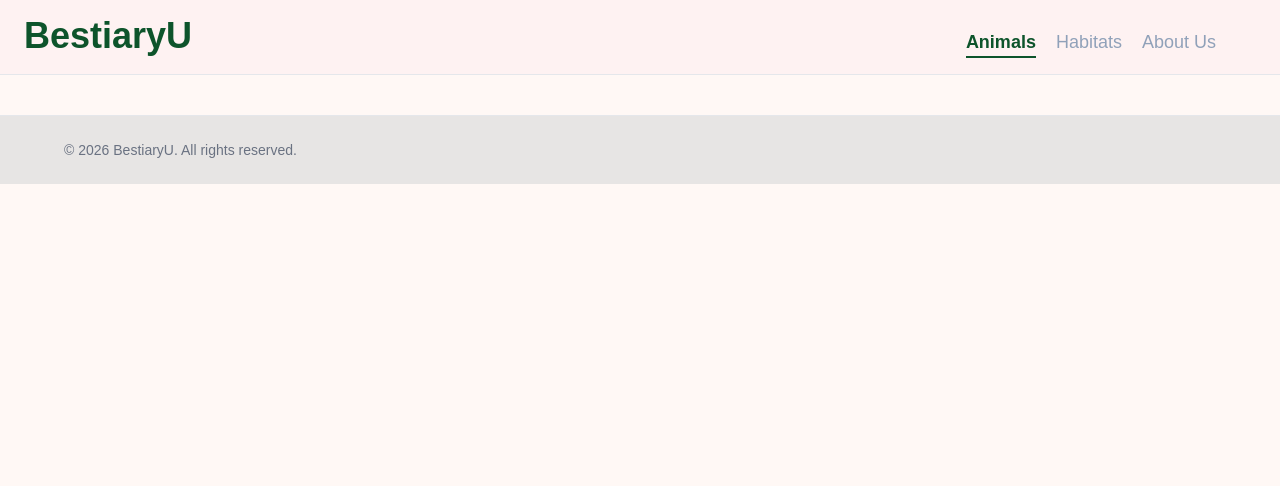
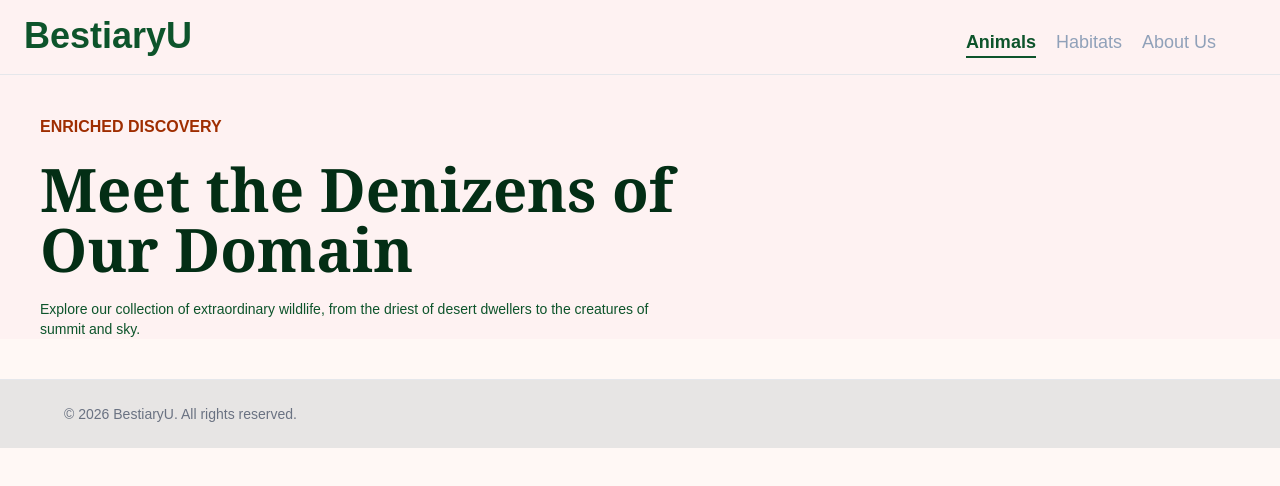
Before and after one commit to PatrickCookSAIT/cprg306_bestiaryu, a Next.js app: page /animals in a window 1280 px wide. Shown: the top 486 px of the page. Built offline with nearby package versions, Linux system fonts and the light colour scheme.

Commit message:
heading for animals page

```diff
--- a/app/animals/page.tsx
+++ b/app/animals/page.tsx
@@ -2,8 +2,12 @@ import React from 'react'
 
 const page = () => {
   return (
-    <div>
-
+    <div className="bg-red-50">
+      <div className="flex flex-col w-full lg:w-1/2 mx-10 mt-10">
+      <h2 className="text-xa text-orange-800 font-semibold mb-5">ENRICHED DISCOVERY</h2>
+      <h1 className="text-4xl lg:text-6xl text-green-950 font-serif font-bold">Meet the Denizens of Our Domain</h1>
+      <p className="mt-5 text-sm text-green-900">Explore our collection of extraordinary wildlife, from the driest of desert dwellers to the creatures of summit and sky.</p>
+      </div>
     </div>
   )
 }
--- a/app/page.tsx
+++ b/app/page.tsx
@@ -2,6 +2,7 @@
 import HomeAnimalCard from "@/components/HomeAnimalCard";
 import Image from "next/image";
 import { animals } from "../lib/data";
+import Link from "next/link";
 
 //server won't cache the random animal choices so it with allow for new animals each reload
 export const dynamic = "force-dynamic";
@@ -49,7 +50,7 @@ export default function Home() {
       <h1 className="text-2xl text-green-900 font-bold font-serif">Featured Species</h1>
       <div className="flex flex-row mt-2 justify-between">
         <h2 className="text-green-900 text-sm">Meet our majestic ambassadors hailing from the animal kingdom</h2>
-        <button className="text-green-900 text-sm font-semibold hidden lg:block">View All Animals &#x2197;</button>
+        <Link key='/animals' href='/animals' className="text-green-900 text-sm font-semibold hidden lg:block hover:text-green-500">View All Animals &#x2197;</Link>
       </div>
     </div>
     <div className="grid grid-cols-1 lg:grid-cols-2 xl:grid-cols-3 lg:justify-around lg:mx-10 max-w-full">
```
